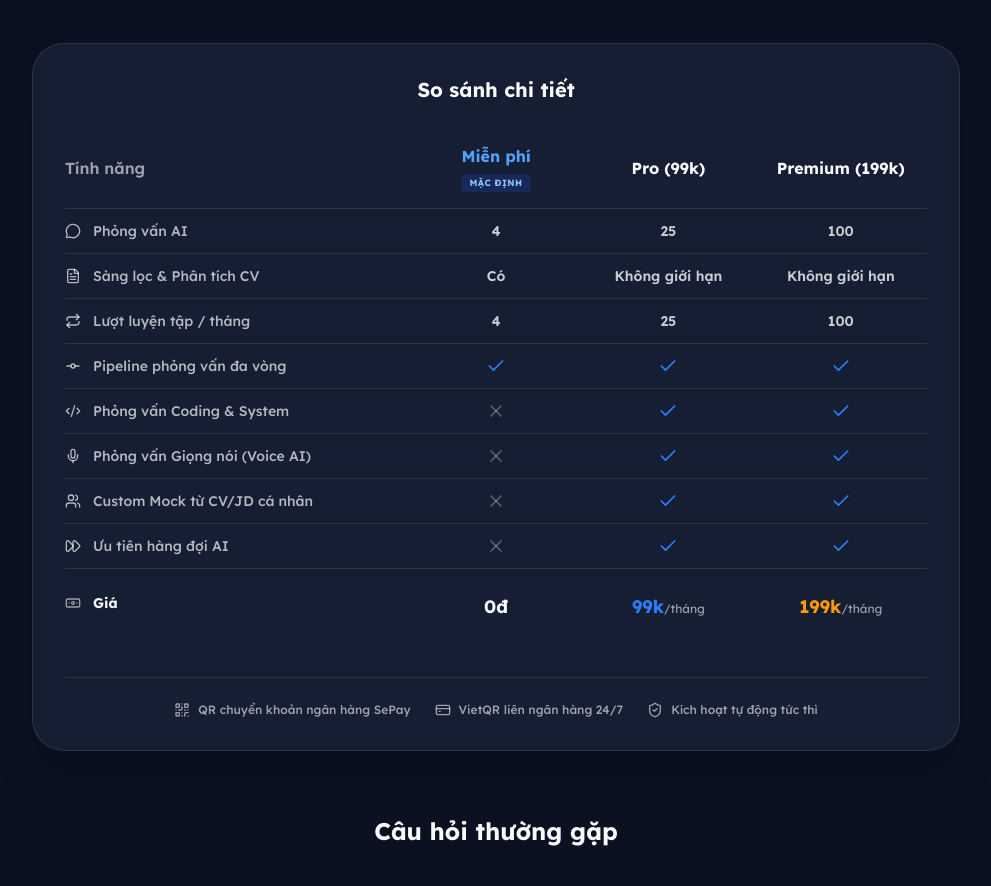
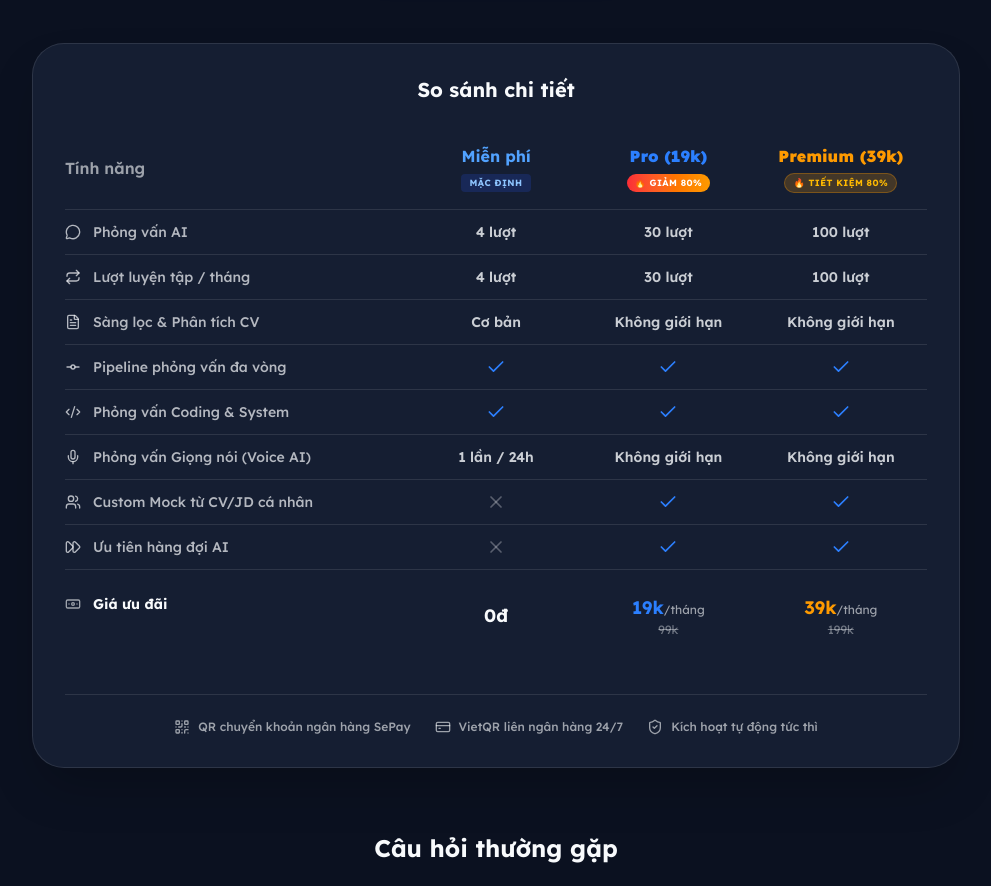
Before and after one commit to phanphuong1512/mock-itv, a Next.js app in the folder frontend/: page /pricing in a window 1280 px wide. Shown: the part 1020-1906 px from the top of the page, without its empty margins (144-1135 px from the left). Built offline with nearby package versions, Linux system fonts and the light colour scheme; no server answers.

Commit message:
fix(pricing): synchronize feature comparison table with 80% sale pricing and 30 credits

```diff
--- a/frontend/app/pricing/page.tsx
+++ b/frontend/app/pricing/page.tsx
@@ -422,28 +422,41 @@ export default function PricingPage() {
                     <div className="text-blue-400">Miễn phí</div>
                     <div className="text-[9px] uppercase tracking-wider bg-blue-900/40 text-blue-300 inline-block px-2 py-0.5 rounded mt-1">Mặc định</div>
                   </th>
-                  <th className="py-4 font-bold text-center w-[20%]">Pro (99k)</th>
-                  <th className="py-4 font-bold text-center w-[20%]">Premium (199k)</th>
+                  <th className="py-4 font-bold text-center w-[20%]">
+                    <div className="text-blue-500 font-black">Pro (19k)</div>
+                    <div className="text-[9px] uppercase tracking-wider bg-gradient-to-r from-red-500 to-amber-500 text-white inline-block px-2 py-0.5 rounded-full mt-1 font-bold">🔥 Giảm 80%</div>
+                  </th>
+                  <th className="py-4 font-bold text-center w-[20%]">
+                    <div className="text-amber-500 font-black">Premium (39k)</div>
+                    <div className="text-[9px] uppercase tracking-wider bg-amber-500/20 text-amber-400 border border-amber-500/30 inline-block px-2 py-0.5 rounded-full mt-1 font-bold">🔥 Tiết kiệm 80%</div>
+                  </th>
                 </tr>
               </thead>
               <tbody className="text-sm">
-                <TableRow icon={<MessageCircle className="w-4 h-4" />} title="Phỏng vấn AI" free="4" pro="25" mock="100" />
-                <TableRow icon={<FileText className="w-4 h-4" />} title="Sàng lọc & Phân tích CV" free="Có" pro="Không giới hạn" mock="Không giới hạn" />
-                <TableRow icon={<Repeat className="w-4 h-4" />} title="Lượt luyện tập / tháng" free="4" pro="25" mock="100" />
+                <TableRow icon={<MessageCircle className="w-4 h-4" />} title="Phỏng vấn AI" free="4 lượt" pro="30 lượt" mock="100 lượt" />
+                <TableRow icon={<Repeat className="w-4 h-4" />} title="Lượt luyện tập / tháng" free="4 lượt" pro="30 lượt" mock="100 lượt" />
+                <TableRow icon={<FileText className="w-4 h-4" />} title="Sàng lọc & Phân tích CV" free="Cơ bản" pro="Không giới hạn" mock="Không giới hạn" />
                 <TableRow icon={<GitCommit className="w-4 h-4" />} title="Pipeline phỏng vấn đa vòng" free={true} pro={true} mock={true} />
-                <TableRow icon={<Code2 className="w-4 h-4" />} title="Phỏng vấn Coding & System" free={false} pro={true} mock={true} />
-                <TableRow icon={<Mic className="w-4 h-4" />} title="Phỏng vấn Giọng nói (Voice AI)" free={false} pro={true} mock={true} />
+                <TableRow icon={<Code2 className="w-4 h-4" />} title="Phỏng vấn Coding & System" free={true} pro={true} mock={true} />
+                <TableRow icon={<Mic className="w-4 h-4" />} title="Phỏng vấn Giọng nói (Voice AI)" free="1 lần / 24h" pro="Không giới hạn" mock="Không giới hạn" />
                 <TableRow icon={<Users className="w-4 h-4" />} title="Custom Mock từ CV/JD cá nhân" free={false} pro={true} mock={true} />
                 <TableRow icon={<FastForward className="w-4 h-4" />} title="Ưu tiên hàng đợi AI" free={false} pro={true} mock={true} />
                 <tr className="border-t border-foreground/10">
                   <td className="py-6 font-bold flex items-center gap-3">
-                    <Banknote className="w-4 h-4 text-foreground/60" /> Giá
+                    <Banknote className="w-4 h-4 text-foreground/60" /> Giá ưu đãi
                   </td>
                   <td className="py-6 font-bold text-center text-lg">0đ</td>
-                  <td className="py-6 font-bold text-center text-lg text-blue-500">99k<span className="text-xs text-foreground/60 font-normal">/tháng</span></td>
-                  <td className="py-6 font-bold text-center text-lg text-amber-500">199k<span className="text-xs text-foreground/60 font-normal">/tháng</span></td>
+                  <td className="py-6 font-bold text-center text-lg text-blue-500">
+                    <div>19k<span className="text-xs text-foreground/60 font-normal">/tháng</span></div>
+                    <div className="text-xs text-foreground/40 line-through font-normal">99k</div>
+                  </td>
+                  <td className="py-6 font-bold text-center text-lg text-amber-500">
+                    <div>39k<span className="text-xs text-foreground/60 font-normal">/tháng</span></div>
+                    <div className="text-xs text-foreground/40 line-through font-normal">199k</div>
+                  </td>
                 </tr>
               </tbody>
+
             </table>
           </div>
 
```
